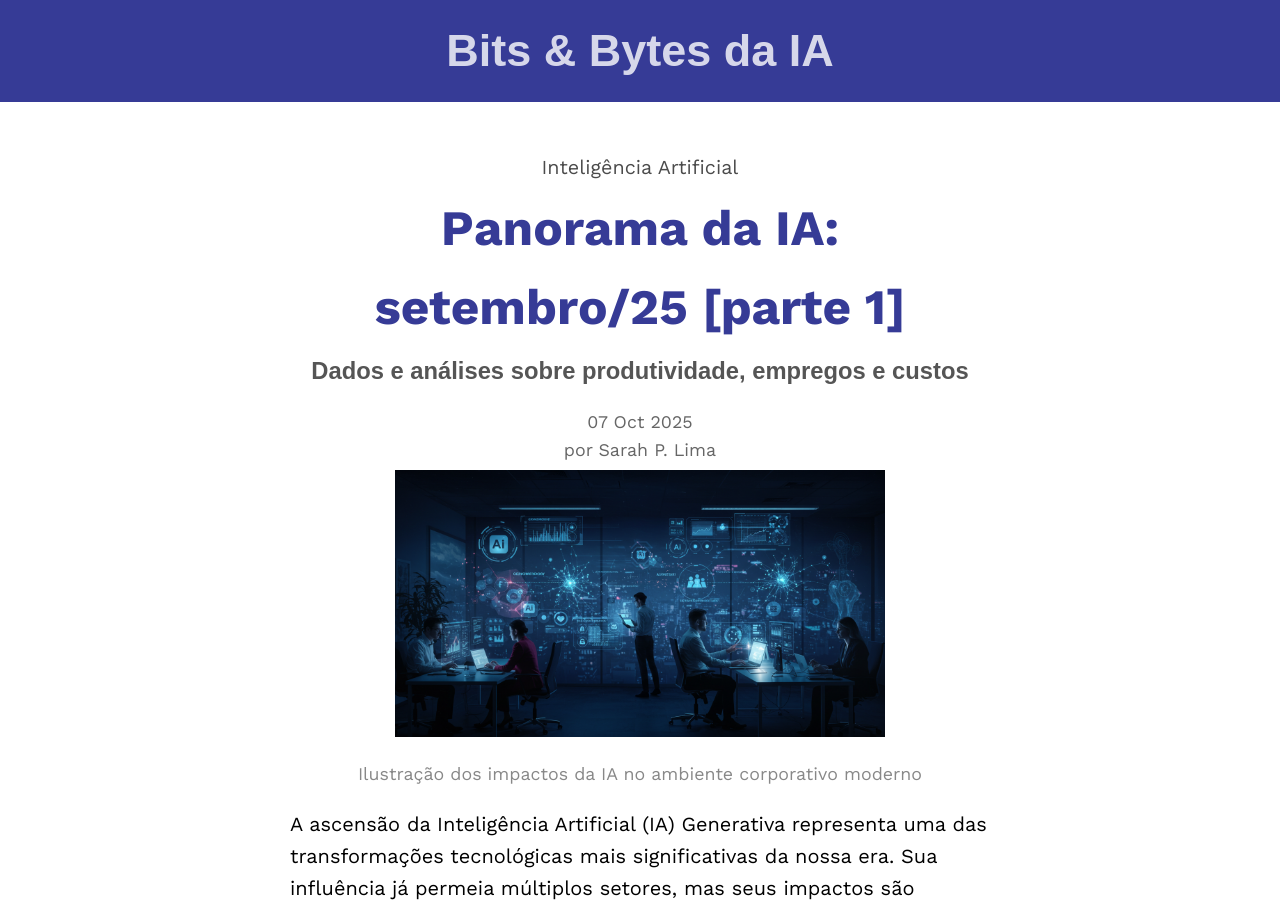
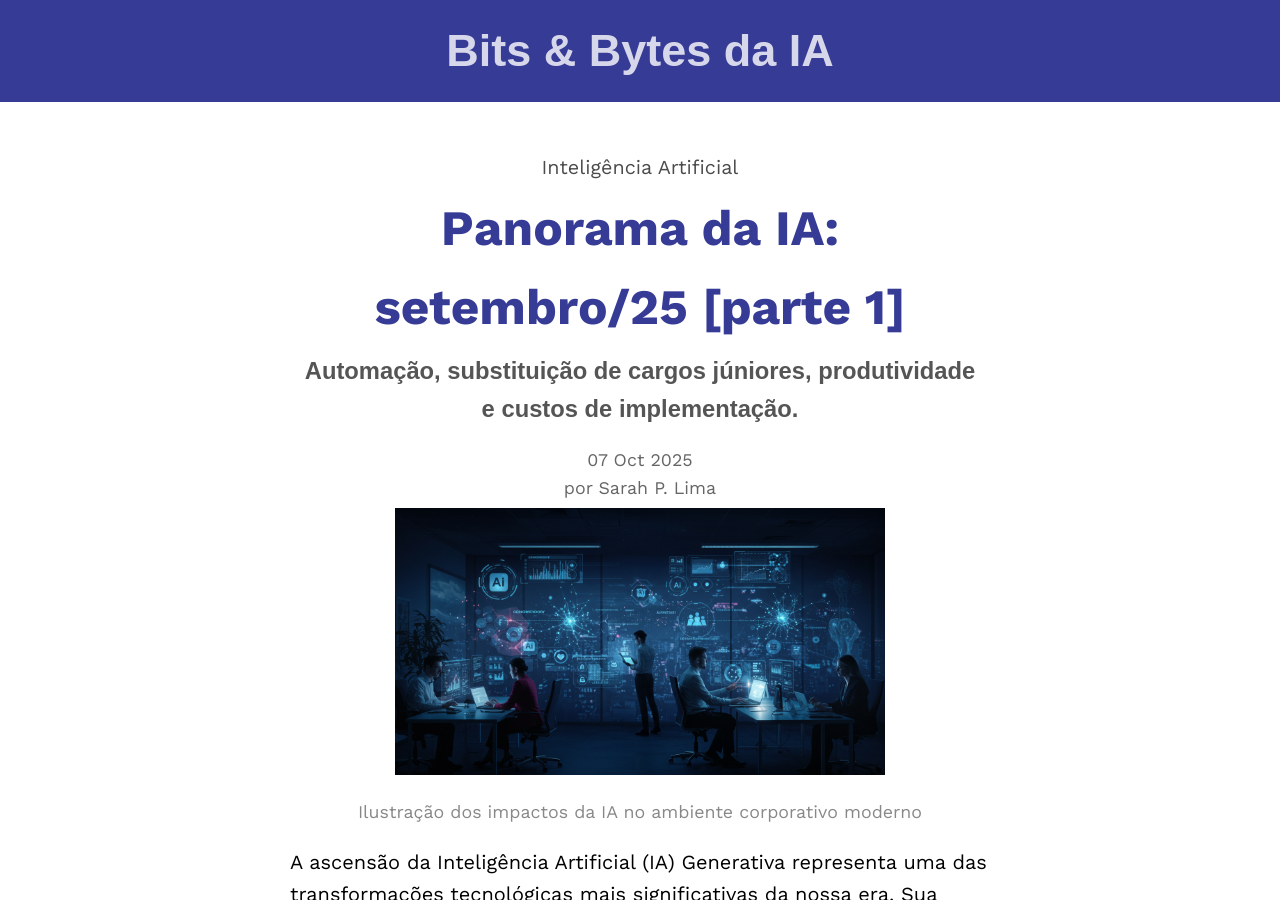
Before and after one commit to iablog/iablog.github.io, a Jekyll site: the page built from _posts/2025-10-07-post.md, in a window 1280 px wide and 900 px high. Built offline with Jekyll 4.4.1, drawn with Linux system fonts in a browser that asks for light colours; some of the changed text lies outside the part shown.

Commit message:
changes in subtitles and conclusion

```diff
--- a/_posts/2025-10-07-post.md
+++ b/_posts/2025-10-07-post.md
@@ -3,7 +3,7 @@
 image: assets/img/post_10_07/header_post_10_07.jpg
 image_caption: Ilustração dos impactos da IA no ambiente corporativo moderno
 title: "Panorama da IA: setembro/25 [parte 1]"
-subtitle: Dados e análises sobre produtividade, empregos e custos
+subtitle: Automação, substituição de cargos júniores, produtividade e custos de implementação.
 date: 2025-10-07
 author: Sarah P. Lima
 categories: [Inteligência Artificial]
@@ -87,5 +87,3 @@
 O panorama apresentado revela complexidade e incerteza. As evidências apontam para transformações significativas na economia e no mercado de trabalho, com impactos que vão desde a eficiência operacional até o bem-estar dos profissionais.
 
 Os dados sugerem que o sucesso na adoção da IA depende menos da tecnologia em si e mais de como ela é integrada aos processos existentes e gerenciada pelas organizações. A supervisão humana permanece essencial, e o desenvolvimento de competências para trabalhar com IA torna-se cada vez mais crítico.
-
-Continuaremos monitorando desenvolvimentos e trazendo análises para fomentar reflexão informada sobre os impactos da IA.
```
Also changed, not shown: _posts/2025-10-08-post.md (+2 -2 lines).
